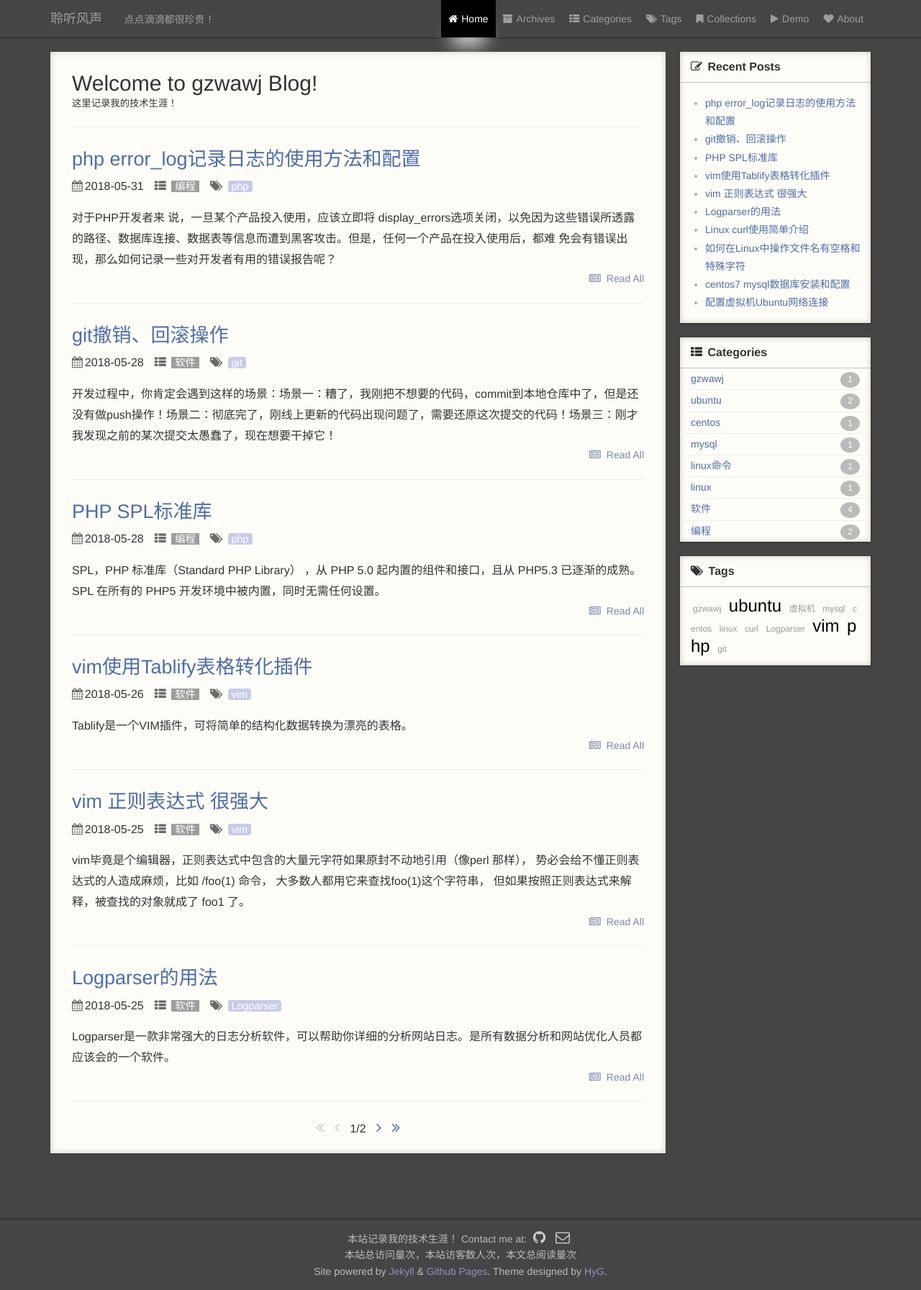
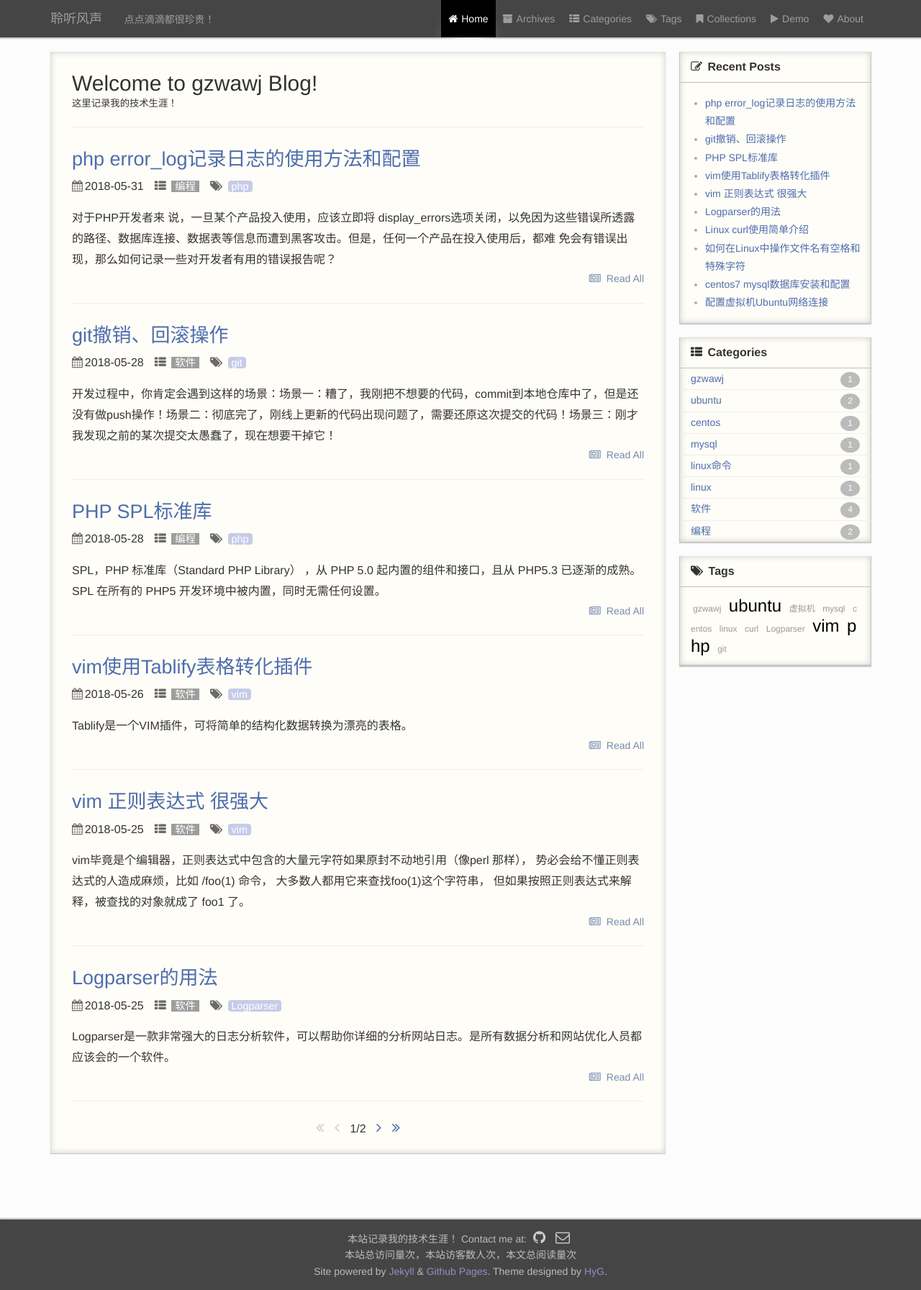
Before and after one commit to gzwawj/gzwawj.github.io, a Jekyll site: the page built from index.html, in a window 1280 px wide. Shown: the whole page at 72% size. Built offline with Jekyll 4.4.1, drawn with Linux system fonts in a browser that asks for light colours; the list of posts is cut into pages by our own code; comment, search, counter and statistics services are not loaded; a style sheet for code colours, icons or effects is not loaded.

Commit message:
关键字

```diff
--- a/_includes/head.html
+++ b/_includes/head.html
@@ -5,6 +5,7 @@
 
     <title>{% if page.title %}{{ page.title | escape }}{% else %}{{ site.title | escape }}{% endif %}</title>
     <meta name="description" content="{% if page.excerpt %}{{ page.excerpt | strip_html | strip_newlines | truncate: 160 }}{% else %}{{ site.description }}{% endif %}">
+    <meta name="keywords" content="{{ page.tags | join: ',' | escape }}"/>
 
     <link rel="shortcut icon" href="/favicon.ico?" type="image/x-icon">
     <link rel="icon" href="/favicon.ico?" type="image/x-icon">
--- a/_sass/_reset.scss
+++ b/_sass/_reset.scss
@@ -30,7 +30,7 @@
     font-family: 'Helvetica Neue',Helvetica,Arial,'Microsoft YaHei',sans-serif;
     color: #333;
     // background-image: url(https://ooo.0o0.ooo/2016/06/20/5768c606cf9cb.jpg);
-    background: #454545;
+    background: #fcfcfc;
     position: relative;
     min-height: 100%;
     padding-bottom: 190px;
```
